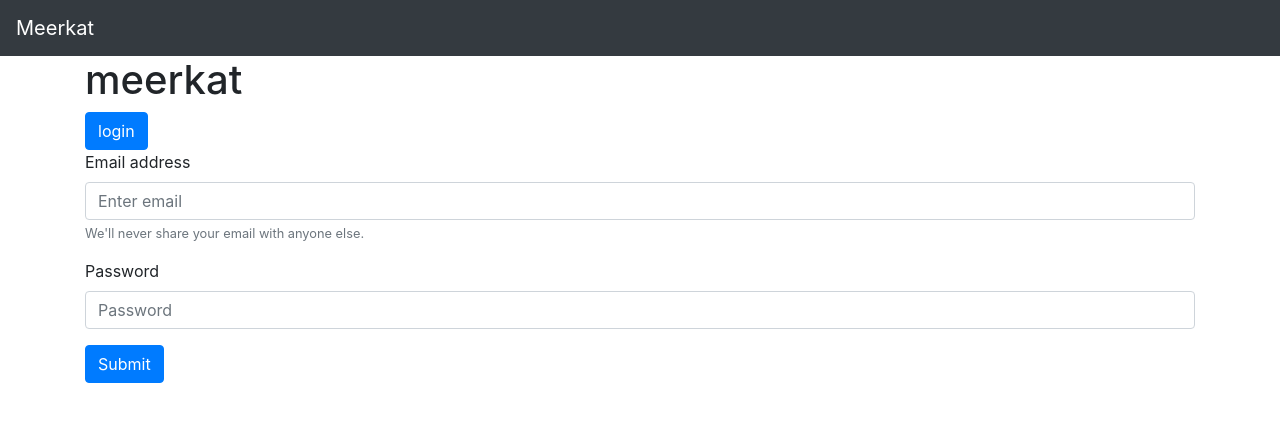
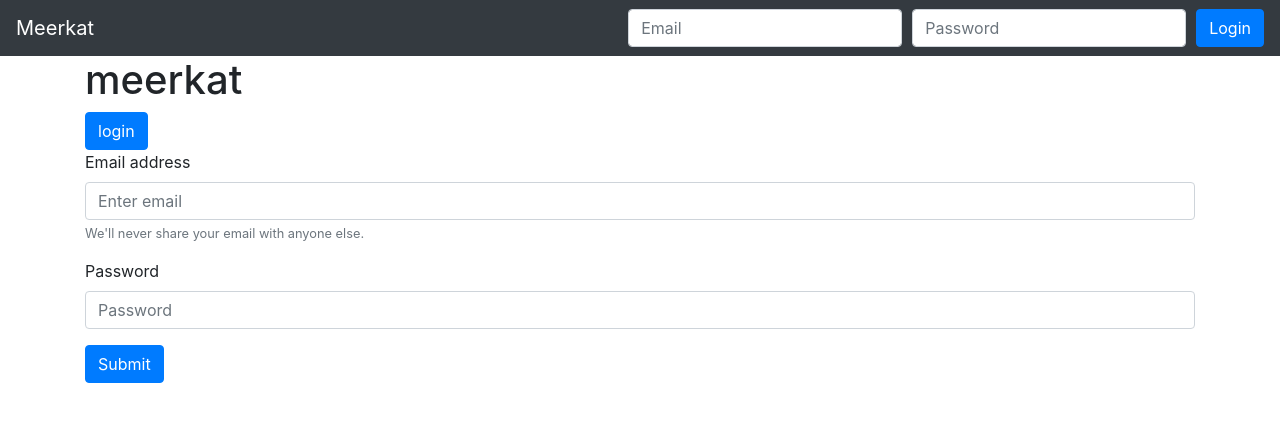
Before and after one commit to juissi999/meerkat, a React app: page / in a window 1280 px wide. Shown: the top 422 px of the page. Built offline with nearby package versions, Linux system fonts and the light colour scheme.

Commit message:
Add login form to authbar

```diff
--- a/src/components/AuthBar.js
+++ b/src/components/AuthBar.js
@@ -1,17 +1,61 @@
-import React from 'react'
+import React, { useState } from 'react'
 import { useSelector, useDispatch } from 'react-redux'
 
 import Navbar from 'react-bootstrap/Navbar'
 import Button from 'react-bootstrap/Button'
+import Form from 'react-bootstrap/Form'
+import Col from 'react-bootstrap/Col'
+
+import api from '../services/api'
+import authService from './../services/authService'
 
 const AuthBar = () => {
   const dispatch = useDispatch()
   const isLoggedIn = useSelector((state) => state.loggedIn)
 
+  const [email, setEmail] = useState('')
+  const [passwd, setPasswd] = useState('')
+
   const renderLoginForm = () => {
     if (isLoggedIn) {
       return <Button onClick={onLogout}>logout</Button>
+    } else {
+      return (
+        <Form onSubmit={onLogin}>
+          <Form.Row className="align-items-center">
+            <Col xs="auto">
+              <Form.Control
+                type="email"
+                placeholder="Email"
+                value={email}
+                onChange={onChangeEmail}
+              />
+            </Col>
+            <Col xs="auto">
+              <Form.Control
+                type="password"
+                placeholder="Password"
+                value={passwd}
+                onChange={onChangePassword}
+              />
+            </Col>
+            <Col xs="auto">
+              <Button variant="primary" type="submit">
+                Login
+              </Button>
+            </Col>
+          </Form.Row>
+        </Form>
+      )
     }
+  }
+
+  const onChangePassword = (event) => {
+    setPasswd(event.target.value)
+  }
+
+  const onChangeEmail = (event) => {
+    setEmail(event.target.value)
   }
 
   const onLogout = () => {
@@ -19,9 +63,25 @@ const AuthBar = () => {
     dispatch({ type: 'LOGOUT' })
   }
 
+  const onLogin = (e) => {
+    e.preventDefault()
+    const loginCredentials = { email, passwd }
+    const response = authService.login(loginCredentials)
+    //const response = authService.newUser(loginCredentials)
+    response
+      .then((data) => {
+        const token = data.token
+        localStorage.setItem('token', token)
+        // set token to api instance (it was already started)
+        api.defaults.headers.Authorization = `Bearer ${token}`
+        dispatch({ type: 'LOGIN' })
+      })
+      .catch((err) => console.log(err))
+  }
+
   return (
     <Navbar bg="dark" variant="dark">
-      <Navbar.Brand href="/">Meerkat {isLoggedIn}</Navbar.Brand>
+      <Navbar.Brand href="/">Meerkat</Navbar.Brand>
       <Navbar.Collapse className="justify-content-end">
         {renderLoginForm()}
       </Navbar.Collapse>
```
